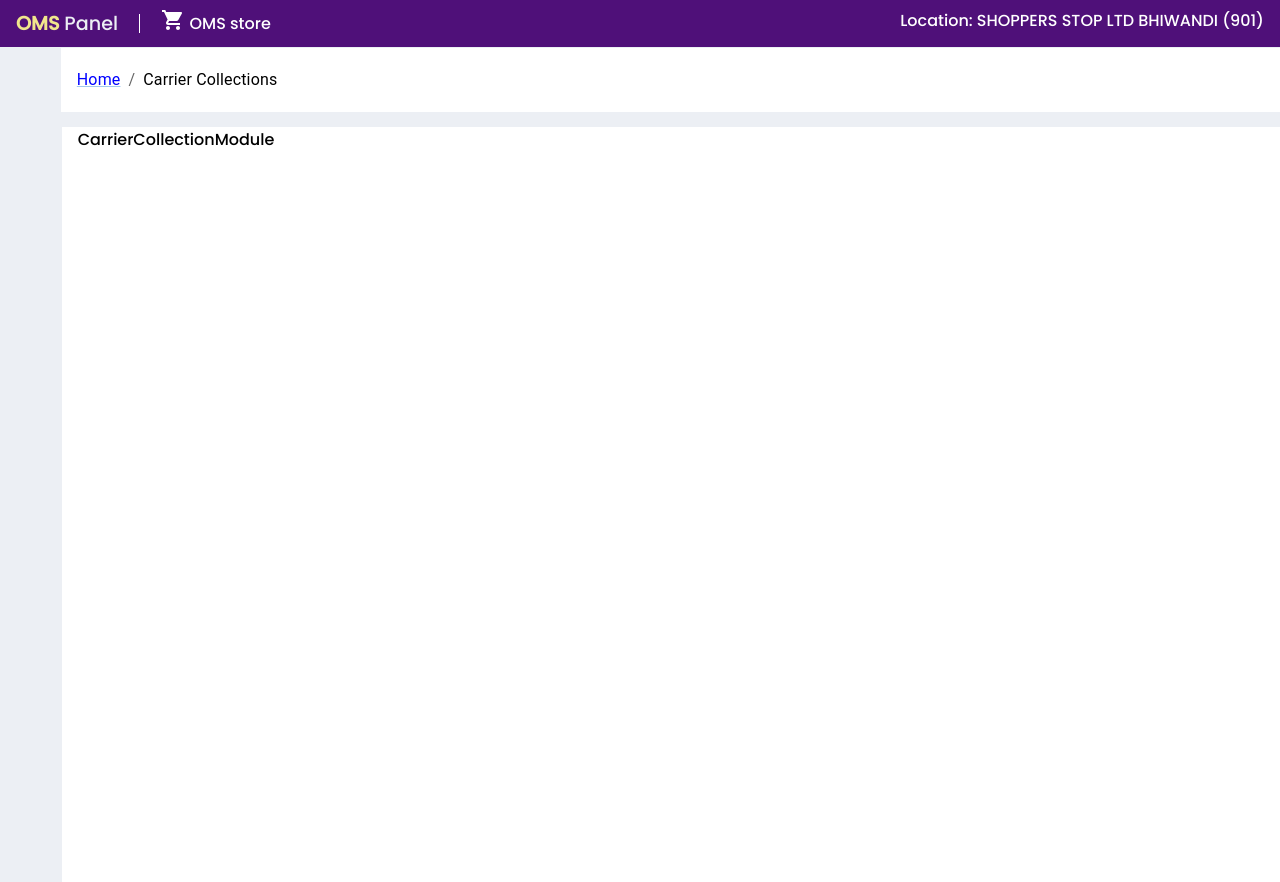
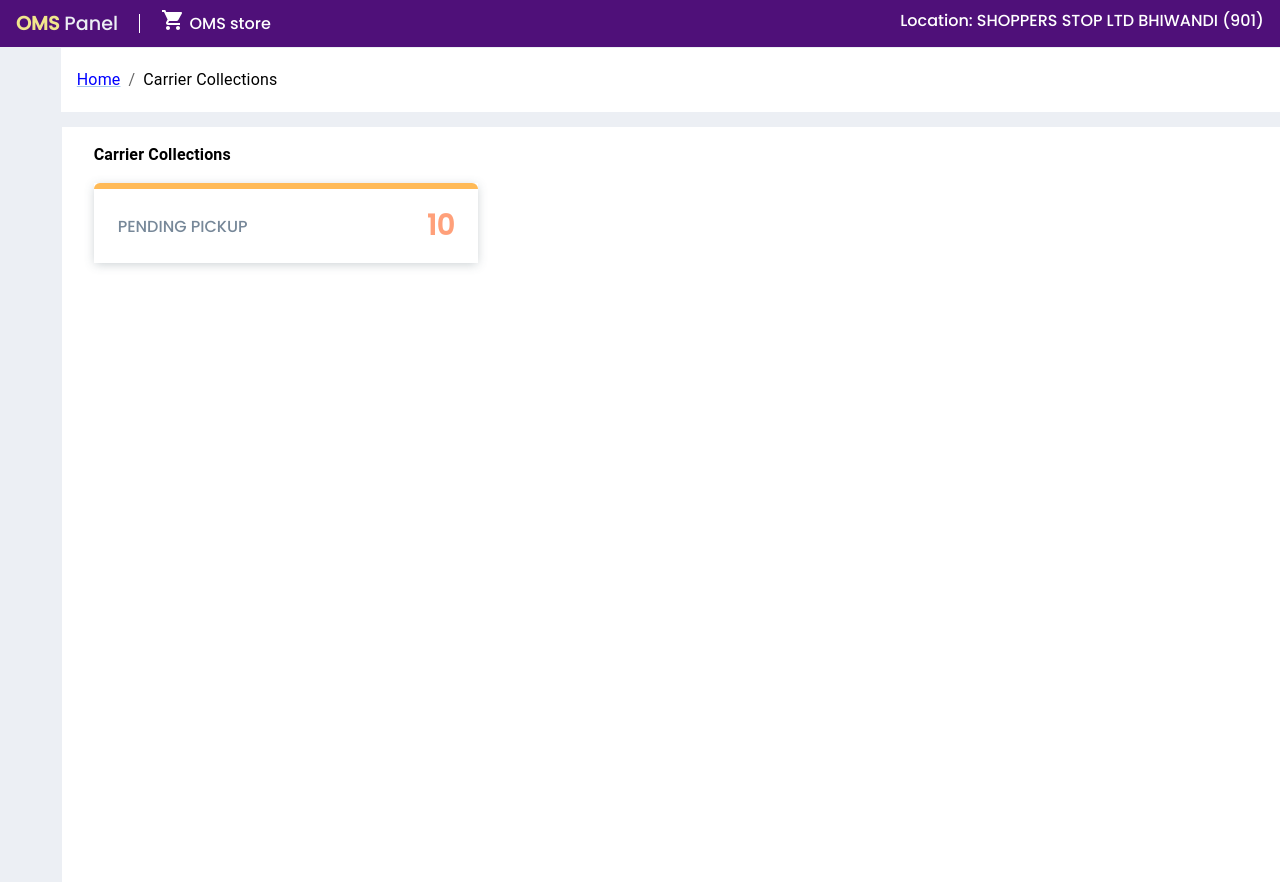
Before and after one commit to sshemantj/oms-panel, a Next.js app: page /carrier-collections in a window 1280 px wide. Built offline with nearby package versions, Linux system fonts and the light colour scheme.

Commit message:
card added in carrier collection

```diff
--- a/src/modules/CarrierCollectionModule/index.tsx
+++ b/src/modules/CarrierCollectionModule/index.tsx
@@ -1,8 +1,55 @@
-import React from "react";
-import styles from "./carrierCollection.module.scss";
+import React, { useState } from "react";
+import FeaturedTable from "@/tables/featuredTable";
+import { pickScreenColumns, pickScreenRows } from "@/constants/tableConstant";
+import { Box, Button, Grid, Typography } from "@mui/material";
+import Cards, { IBaseCardProps } from "@/component/atoms/cards";
+
+const flex = {
+  display: "flex",
+  alignItems: "center",
+  justifyContent: "center",
+};
 
 const CarrierCollectionModule = () => {
-  return <div>CarrierCollectionModule</div>;
+  const [tableState, setTableState] = useState({
+    columns: pickScreenColumns,
+    rows: pickScreenRows,
+  });
+
+  const cardsList: IBaseCardProps[] = [
+    {
+      text: "PENDING PICKUP",
+      count: 10,
+      color: "warning",
+      path: "",
+    },
+  ];
+
+  return (
+    <Box sx={{ width: "100%", marginTop: "1rem", padding: "0 1rem" }}>
+      <Box sx={{ ...flex, justifyContent: "space-between" }}>
+        <Box sx={{ ...flex, width: "100%", justifyContent: "space-between" }}>
+          <Box sx={{ ...flex, gap: "0.5rem" }}>
+            <Typography fontWeight={600}>Carrier Collections</Typography>
+          </Box>
+        </Box>
+      </Box>
+      <Grid container mt={2}>
+        {cardsList.map((item, index) => {
+          return (
+            <Grid key={index} item md={4}>
+              <Cards {...item} variant="sm" />
+            </Grid>
+          );
+        })}
+      </Grid>
+      {/* <Box mt={2}>
+        <FeaturedTable
+          {...{ rows: tableState.rows, columns: tableState.columns }}
+        />
+      </Box> */}
+    </Box>
+  );
 };
 
 export default CarrierCollectionModule;
```
